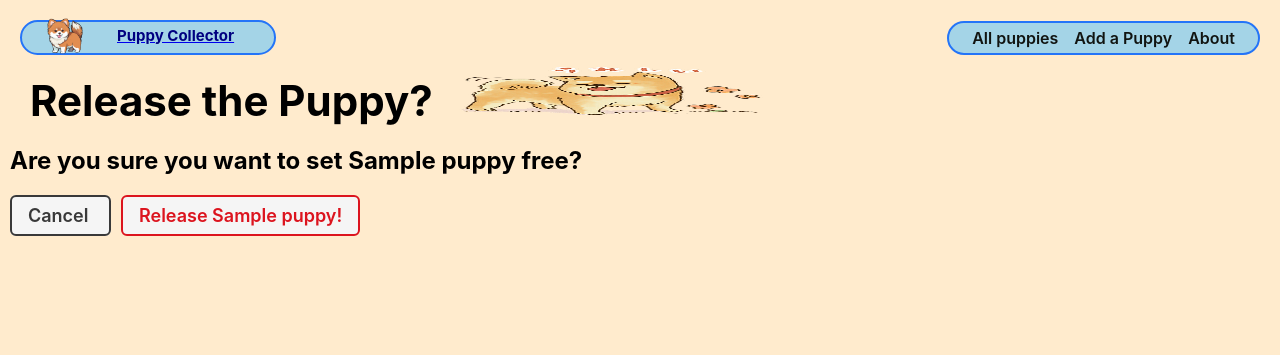
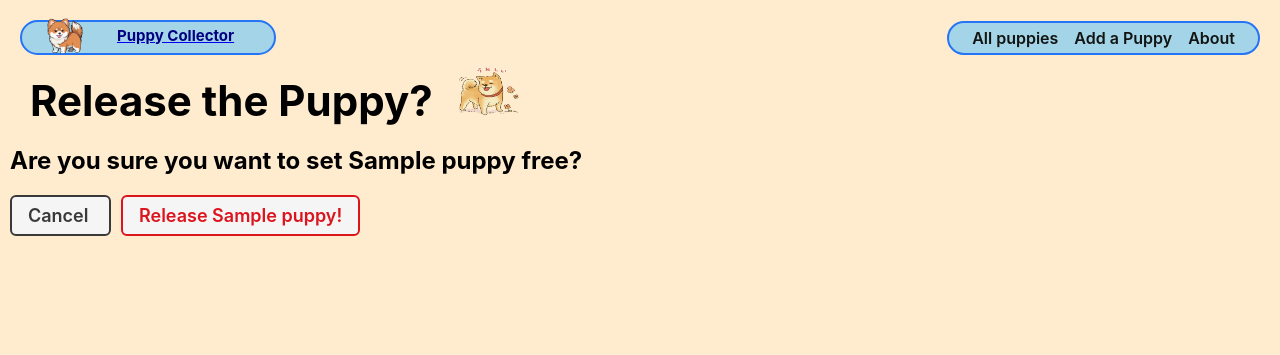
Before and after one commit to daisy119/finch_collector, a Django app: page /puppies/1/delete/ in a window 1280 px wide. Shown: the top 355 px of the page. Run offline with Django 4.2, Linux system fonts and the light colour scheme; tables that the repository leaves empty hold one stand-in row (values such as "Sample post").

Commit message:
adjust the images size

```diff
--- /dev/null
+++ b/main_app/static/css/delete.css
@@ -0,0 +1,3 @@
+#delete-pup{
+  width: 5%;
+}
--- a/main_app/templates/main_app/puppy_confirm_delete.html
+++ b/main_app/templates/main_app/puppy_confirm_delete.html
@@ -1,5 +1,9 @@
 {% extends 'base.html' %}
 {% load static %}
+
+{% block head %}
+<link rel="stylesheet" type="text/css" href="{% static 'css/delete.css' %}"/>
+{% endblock %}
 
 {% block content %}
 
```
